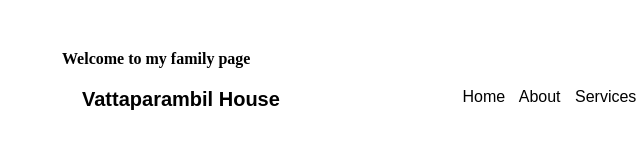
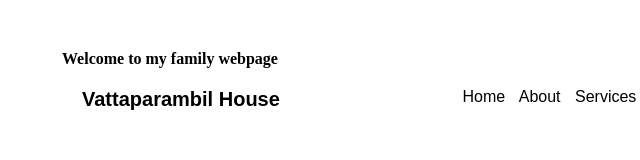
Before and after one commit to 9500073161/myfamilyweb, a website: page index.html in a window 1280 px wide. Shown: the full height of the page, 38-678 px from the left. Drawn offline with nearby package versions, Linux system fonts and the light colour scheme.

Commit message:
Update index.html

```diff
--- a/index.html
+++ b/index.html
@@ -33,7 +33,7 @@
     </script>
 </head>
 <body leftmargin="100"  rightmargin="100"  topmargin="50" bottommargin="50" background="public/images/01 lazer.jpg">
-  <b> Welcome to my family page </b>
+  <b> Welcome to my family webpage </b>
   <header>
     <div>
         <span class="brand-title">Vattaparambil House</span>
```
